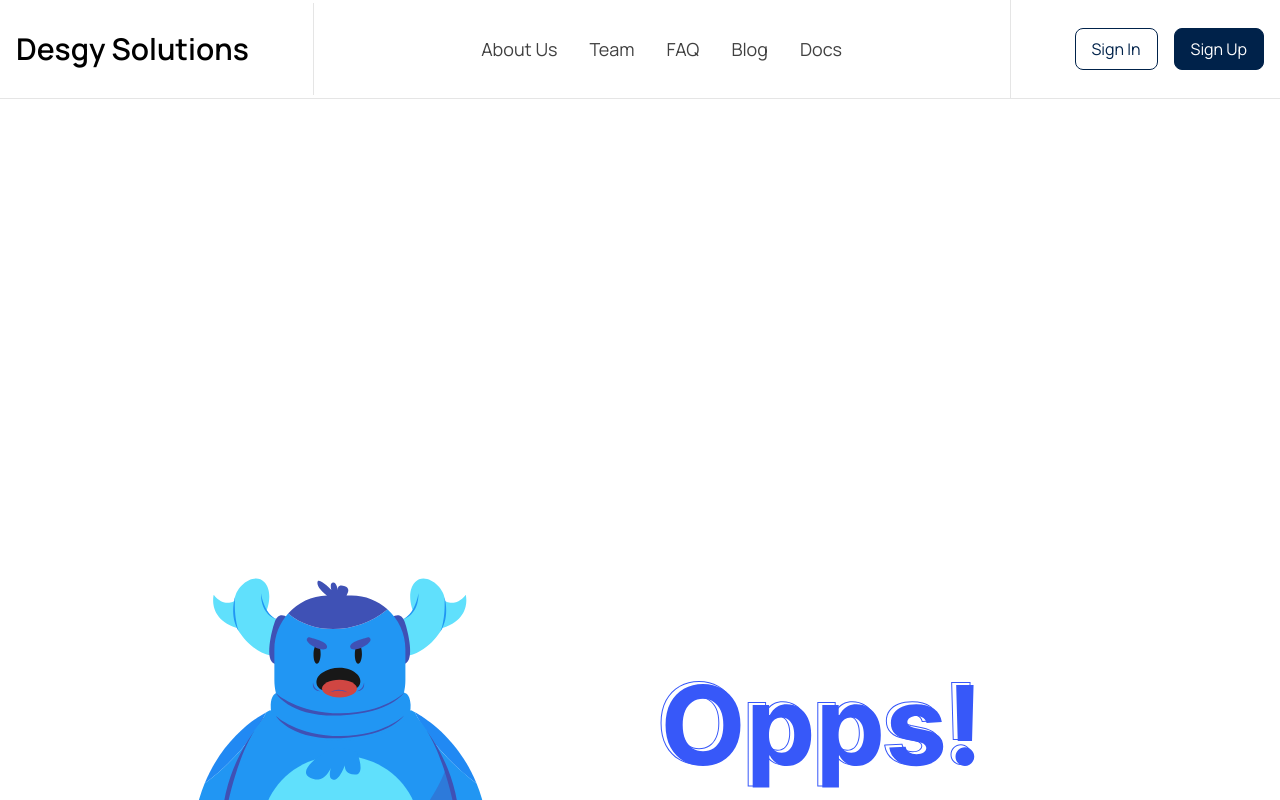
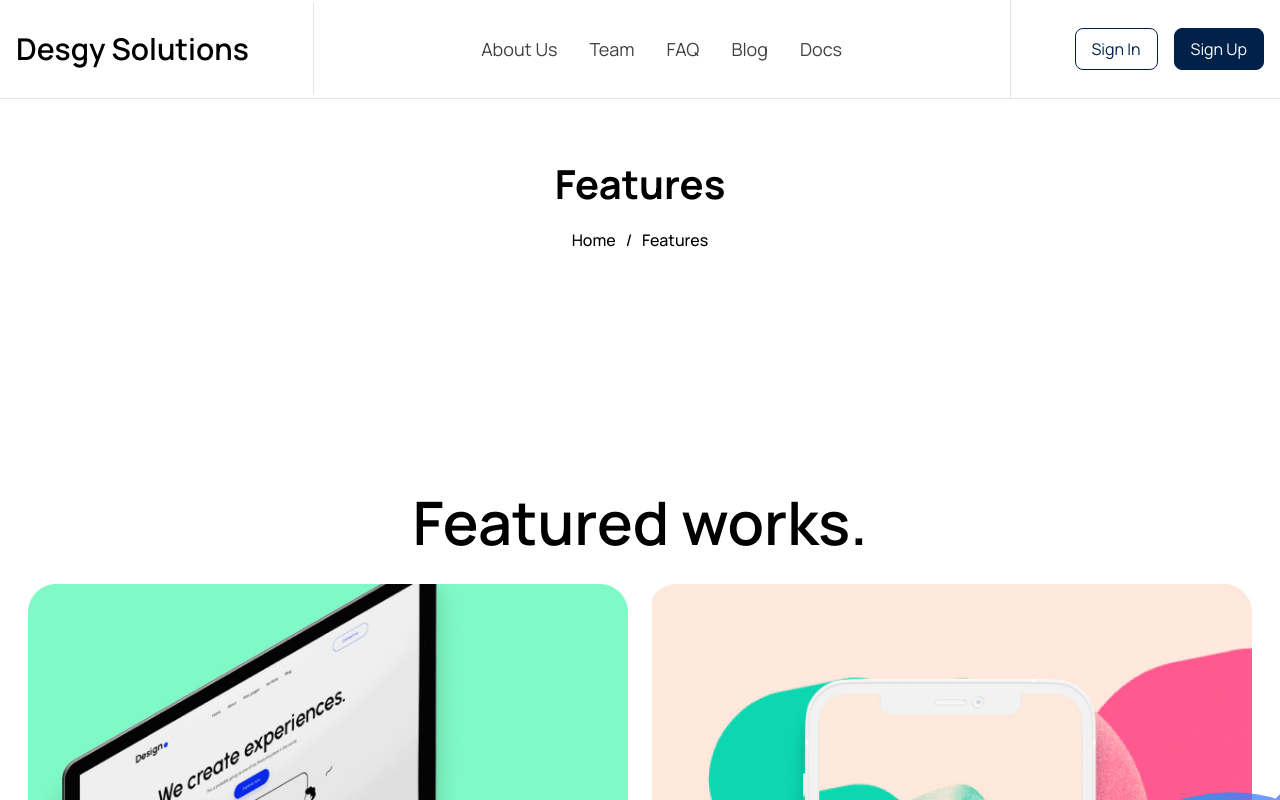
Before and after one commit to Thyon3/ThySolutions, a Next.js app: page /features in a window 1280 px wide. Before the commit this address had no page. Shown: the top 800 px of the page. Built offline with nearby package versions, Linux system fonts and the light colour scheme.

Commit message:
feat: add features page

```diff
--- /dev/null
+++ b/src/app/(site)/features/page.tsx
@@ -0,0 +1,20 @@
+import Breadcrumb from '@/app/components/Common/Breadcrumb'
+import Featured from '@/app/components/Home/Featured'
+import { Metadata } from 'next'
+
+export const metadata: Metadata = {
+    title: 'Features | Desgy Solutions',
+}
+
+const FeaturesPage = () => {
+    return (
+        <>
+            <Breadcrumb pageName='Features' />
+            <div className='py-20'>
+                <Featured />
+            </div>
+        </>
+    )
+}
+
+export default FeaturesPage
```
